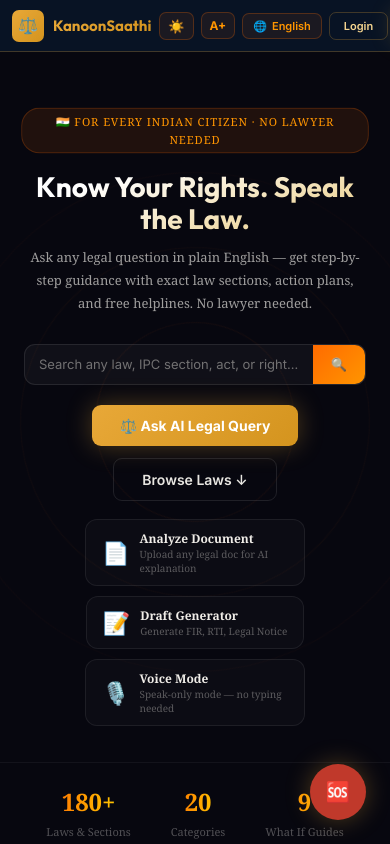
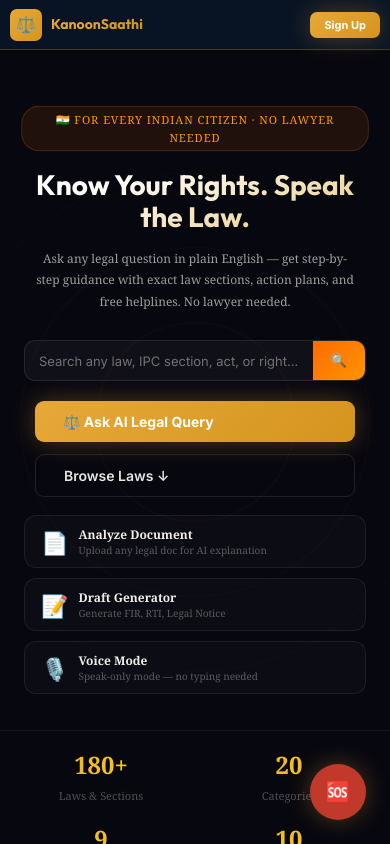
Before and after one commit to Theerdha-123/KanoonSaathi, a React (Vite) app: page / in a window 390 px wide. Built offline with nearby package versions, Linux system fonts and the light colour scheme; the HTML template or start-up script is replaced by a standard one.

Commit message:
Fix mobile responsiveness issues identified in audit

```diff
--- a/src/components/NavBar.jsx
+++ b/src/components/NavBar.jsx
@@ -10,17 +10,19 @@
       <div className="navbar-actions">
         {back && <button className="btn btn-ghost" onClick={back} style={{ fontSize:11 }}>{backLabel}</button>}
 
-        <button onClick={() => setTheme(theme === 'dark' ? 'light' : 'dark')} className="btn" style={{ padding:'5px 8px',borderRadius:7,background:'rgba(255,107,0,0.08)',border:'1px solid rgba(255,107,0,0.25)',color:'#FF9500',fontSize:13 }}>
+        <div className="hide-on-mobile" style={{ display:'flex', gap: 7 }}>
+          <button onClick={() => setTheme(theme === 'dark' ? 'light' : 'dark')} className="btn" style={{ padding:'5px 8px',borderRadius:7,background:'rgba(232,168,56,0.08)',border:'1px solid rgba(232,168,56,0.25)',color:'#E8A838',fontSize:13 }}>
             {theme === 'dark' ? '☀️' : '🌙'}
           </button>
 
-        <button onClick={() => setFontSize(fontSize === 'normal' ? 'large' : 'normal')} className="btn" style={{ padding:'5px 8px',borderRadius:7,background:'rgba(255,107,0,0.08)',border:'1px solid rgba(255,107,0,0.25)',color:'#FF9500',fontSize:12,fontWeight:'bold' }}>
+          <button onClick={() => setFontSize(fontSize === 'normal' ? 'large' : 'normal')} className="btn" style={{ padding:'5px 8px',borderRadius:7,background:'rgba(232,168,56,0.08)',border:'1px solid rgba(232,168,56,0.25)',color:'#E8A838',fontSize:12,fontWeight:'bold' }}>
             {fontSize === 'normal' ? 'A+' : 'A-'}
           </button>
 
-        <button onClick={onLangPick} className="btn" style={{ padding:'5px 10px',borderRadius:7,background:'rgba(255,107,0,0.08)',border:'1px solid rgba(255,107,0,0.25)',color:'#FF9500',fontSize:11,display:'flex',alignItems:'center',gap:5 }}>
+          <button onClick={onLangPick} className="btn" style={{ padding:'5px 10px',borderRadius:7,background:'rgba(232,168,56,0.08)',border:'1px solid rgba(232,168,56,0.25)',color:'#E8A838',fontSize:11,display:'flex',alignItems:'center',gap:5 }}>
             🌐 <span style={{ direction: LANGUAGES.find(l => l.code === lang)?.dir || 'ltr' }}>{LANGUAGES.find(l => l.code === lang)?.native || 'EN'}</span>
           </button>
+        </div>
         {loggedIn ? (
           <>
             <div onClick={onProfile} style={{ display:'flex',alignItems:'center',gap:5,padding:'5px 10px',borderRadius:20,background:'rgba(255,107,0,0.1)',border:'1px solid rgba(255,107,0,0.2)',cursor:'pointer' }}>
--- a/src/index.css
+++ b/src/index.css
@@ -492,14 +492,69 @@
   z-index: 1;
 }
 
-/* ─── Responsive ───────────────────────────────────────────────────────────── */
+/* ─── Responsive Overrides ─────────────────────────────────────────────────── */
+@media (max-width: 768px) {
+  .navbar-actions .btn:not(.btn-primary):not(:first-child) {
+    display: none; /* Hide secondary buttons on small tablets/phones */
+  }
+  .hero-actions {
+    flex-direction: column;
+    width: 100%;
+    max-width: 320px;
+    margin: 0 auto;
+  }
+  .hero-actions .btn { width: 100%; }
+
+  .stats-bar {
+    gap: 20px !important;
+    padding: 15px !important;
+  }
+  .stats-item { flex: 1 1 40%; }
+}
+
+@media (max-width: 480px) {
+  .navbar { padding: 0 10px; height: 50px; }
+  .navbar-logo-text { font-size: 14px; }
+
+  .grid-container {
+    grid-template-columns: 1fr !important;
+    padding: 0 16px 24px !important;
+  }
+
+  .stats-bar {
+    display: grid !important;
+    grid-template-columns: 1fr 1fr;
+    gap: 16px !important;
+  }
+
+  .hero-title { font-size: 28px !important; }
+  .hero-subtitle { font-size: 12px !important; padding: 0 10px; }
+
+  .tool-card { width: 100% !important; max-width: none !important; }
+}
+
+/* ─── Responsive Utilities ─────────────────────────────────────────────────── */
+.stack-on-mobile {
+  display: flex;
+  flex-direction: row;
+}
 @media (max-width: 640px) {
-  .navbar { padding: 0 12px; height: 52px; }
-  .navbar-logo-text { font-size: 15px; }
-  .grid-container { padding: 0 16px 36px; }
-  .hero-title { margin-bottom: 10px; }
-  .chat-messages { padding: 14px; }
-  .chat-input-area { padding: 10px 14px; }
+  .stack-on-mobile { flex-direction: column; }
+}
+
+.hide-on-mobile {
+  display: block;
+}
+@media (max-width: 640px) {
+  .hide-on-mobile { display: none !important; }
+}
+
+.grid-responsive {
+  display: grid;
+  gap: 12px;
+}
+@media (max-width: 640px) {
+  .grid-responsive { grid-template-columns: 1fr !important; }
 }
 
 /* ─── Tab Bar ──────────────────────────────────────────────────────────────── */
--- a/src/pages/HomePage.jsx
+++ b/src/pages/HomePage.jsx
@@ -52,21 +52,21 @@
             value={query} onChange={e => setQuery(e.target.value)} placeholder={t.searchPH} dir={activeLang.dir} />
           <button style={{ padding:'12px 18px',background:'linear-gradient(135deg,#FF6B00,#FF9500)',border:'none',color:'#fff',cursor:'pointer',fontSize:13 }}>🔍</button>
         </div>
-        <div style={{ display:'flex',gap:12,justifyContent:'center',flexWrap:'wrap' }}>
+        <div className="hero-actions" style={{ display:'flex',gap:12,justifyContent:'center',flexWrap:'wrap' }}>
           <button className="btn btn-primary btn-lg" onClick={() => onChat(null)}>{t.askBtn}</button>
           <button className="btn btn-secondary btn-lg" onClick={() => document.getElementById('main')?.scrollIntoView({ behavior:'smooth' })}>{t.browseLaws}</button>
         </div>
 
         {/* Quick Tools */}
-        <div style={{ display:'flex',gap:10,justifyContent:'center',flexWrap:'wrap',marginTop:18 }}>
+        <div className="grid-responsive" style={{ display:'flex',gap:10,justifyContent:'center',flexWrap:'wrap',marginTop:18 }}>
           {[
             ['📄','Analyze Document','Upload any legal doc for AI explanation', onAnalyzer],
             ['📝','Draft Generator','Generate FIR, RTI, Legal Notice', onDrafts],
             ['🎙️','Voice Mode','Speak-only mode — no typing needed', onVoiceOnly],
           ].map(([icon,title,desc,handler]) => (
-            <button key={title} onClick={handler}
+            <button key={title} onClick={handler} className="tool-card"
               style={{ padding:'10px 16px',borderRadius:12,background:'rgba(255,255,255,0.025)',border:'1px solid rgba(255,255,255,0.07)',cursor:'pointer',textAlign:'left',fontFamily:'inherit',display:'flex',alignItems:'center',gap:10,color:'#F0EDE8',transition:'all 0.2s',maxWidth:220 }}
-              onMouseEnter={e => { e.currentTarget.style.background='rgba(255,107,0,0.07)'; e.currentTarget.style.borderColor='rgba(255,107,0,0.25)'; }}
+              onMouseEnter={e => { e.currentTarget.style.background='rgba(232,168,56,0.07)'; e.currentTarget.style.borderColor='rgba(232,168,56,0.25)'; }}
               onMouseLeave={e => { e.currentTarget.style.background='rgba(255,255,255,0.025)'; e.currentTarget.style.borderColor='rgba(255,255,255,0.07)'; }}>
               <span style={{ fontSize:22 }}>{icon}</span>
               <div>
@@ -79,11 +79,11 @@
       </div>
 
       {/* Stats */}
-      <div style={{ display:'flex',justifyContent:'center',gap:40,padding:'20px 24px',borderTop:'1px solid rgba(255,255,255,0.05)',borderBottom:'1px solid rgba(255,255,255,0.05)',marginBottom:44,flexWrap:'wrap',position:'relative',zIndex:1 }}>
+      <div className="stats-bar" style={{ display:'flex',justifyContent:'center',gap:40,padding:'20px 24px',borderTop:'1px solid rgba(255,255,255,0.05)',borderBottom:'1px solid rgba(255,255,255,0.05)',marginBottom:44,flexWrap:'wrap',position:'relative',zIndex:1 }}>
         {[['180+','Laws & Sections'],['20','Categories'],['9','What If Guides'],['10','Women Safety'],['10','Disability Rights']].map(([n,l]) => (
-          <div key={n} style={{ textAlign:'center' }}>
-            <div style={{ fontSize:24,fontWeight:700,background:'linear-gradient(90deg,#FF6B00,#FFD700)',WebkitBackgroundClip:'text',WebkitTextFillColor:'transparent' }}>{n}</div>
-            <div style={{ fontSize:11,color:'rgba(240,237,232,0.32)',marginTop:2 }}>{l}</div>
+          <div key={n} className="stats-item" style={{ textAlign:'center' }}>
+            <div style={{ fontSize:24,fontWeight:700,background:'linear-gradient(90deg,#E8A838,#FFD700)',WebkitBackgroundClip:'text',WebkitTextFillColor:'transparent' }}>{n}</div>
+            <div style={{ fontSize:11,color:'rgba(232,230,225,0.32)',marginTop:2 }}>{l}</div>
           </div>
         ))}
       </div>
@@ -455,11 +455,11 @@
           <div style={{ fontSize:13,color:'rgba(240,237,232,0.44)',maxWidth:480,margin:'0 auto 24px',lineHeight:1.8 }}>
             3 out of 4 Indians have no idea what laws protect them. KanoonSaathi puts the entire Indian legal system in your hands — free, instant, and in plain English.
           </div>
-          <div style={{ display:'flex',gap:24,justifyContent:'center',flexWrap:'wrap',marginBottom:24 }}>
+          <div className="stats-bar" style={{ display:'flex',gap:24,justifyContent:'center',flexWrap:'wrap',marginBottom:24 }}>
             {[['1.4B','Indians who deserve to know their rights'],['80%','Cases dismissed due to lack of awareness'],['₹0','Cost to use KanoonSaathi']].map(([n,l]) => (
-              <div key={n} style={{ textAlign:'center' }}>
-                <div style={{ fontSize:26,fontWeight:700,background:'linear-gradient(90deg,#FF6B00,#FFD700)',WebkitBackgroundClip:'text',WebkitTextFillColor:'transparent' }}>{n}</div>
-                <div style={{ fontSize:11,color:'rgba(240,237,232,0.35)',maxWidth:140,lineHeight:1.4 }}>{l}</div>
+              <div key={n} className="stats-item" style={{ textAlign:'center' }}>
+                <div style={{ fontSize:26,fontWeight:700,background:'linear-gradient(90deg,#E8A838,#FFD700)',WebkitBackgroundClip:'text',WebkitTextFillColor:'transparent' }}>{n}</div>
+                <div style={{ fontSize:11,color:'rgba(232,230,225,0.35)',maxWidth:140,lineHeight:1.4 }}>{l}</div>
               </div>
             ))}
           </div>
```
Lines whose indentation alone changed are shown as unchanged.
